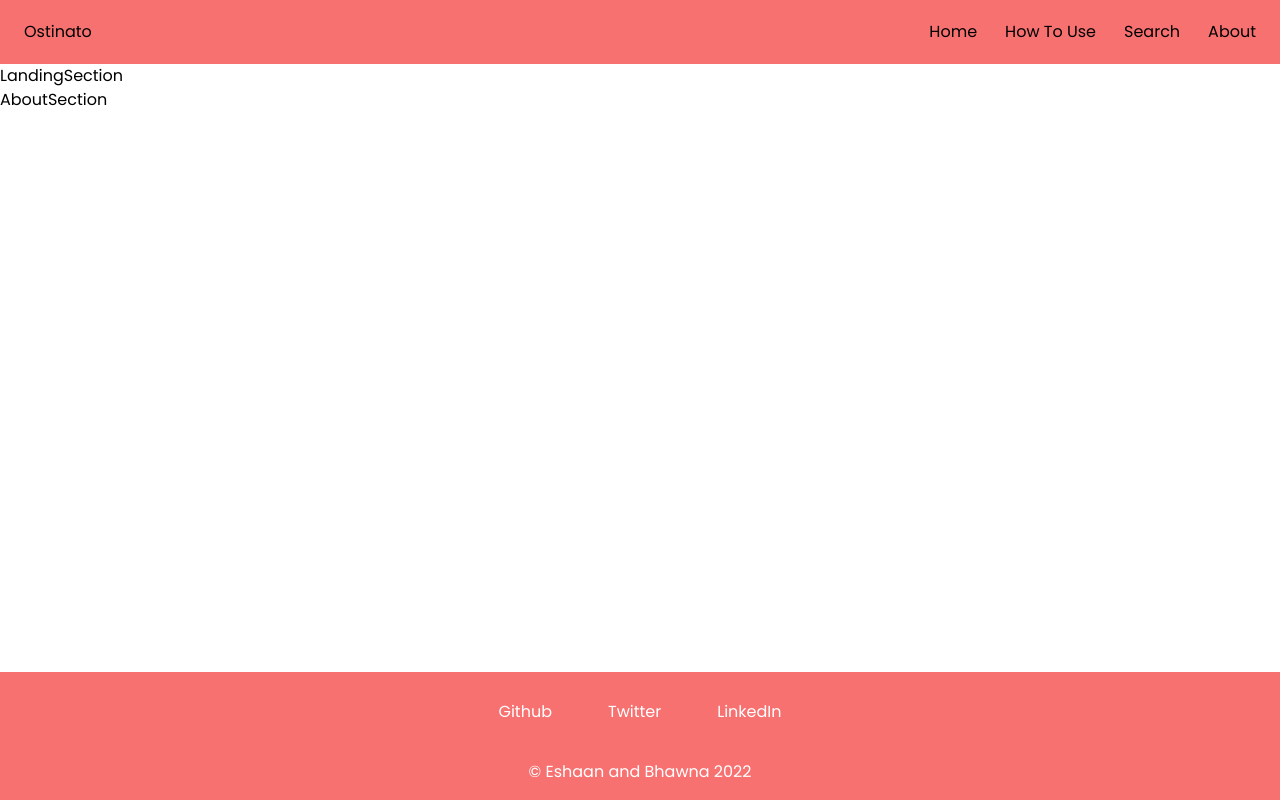
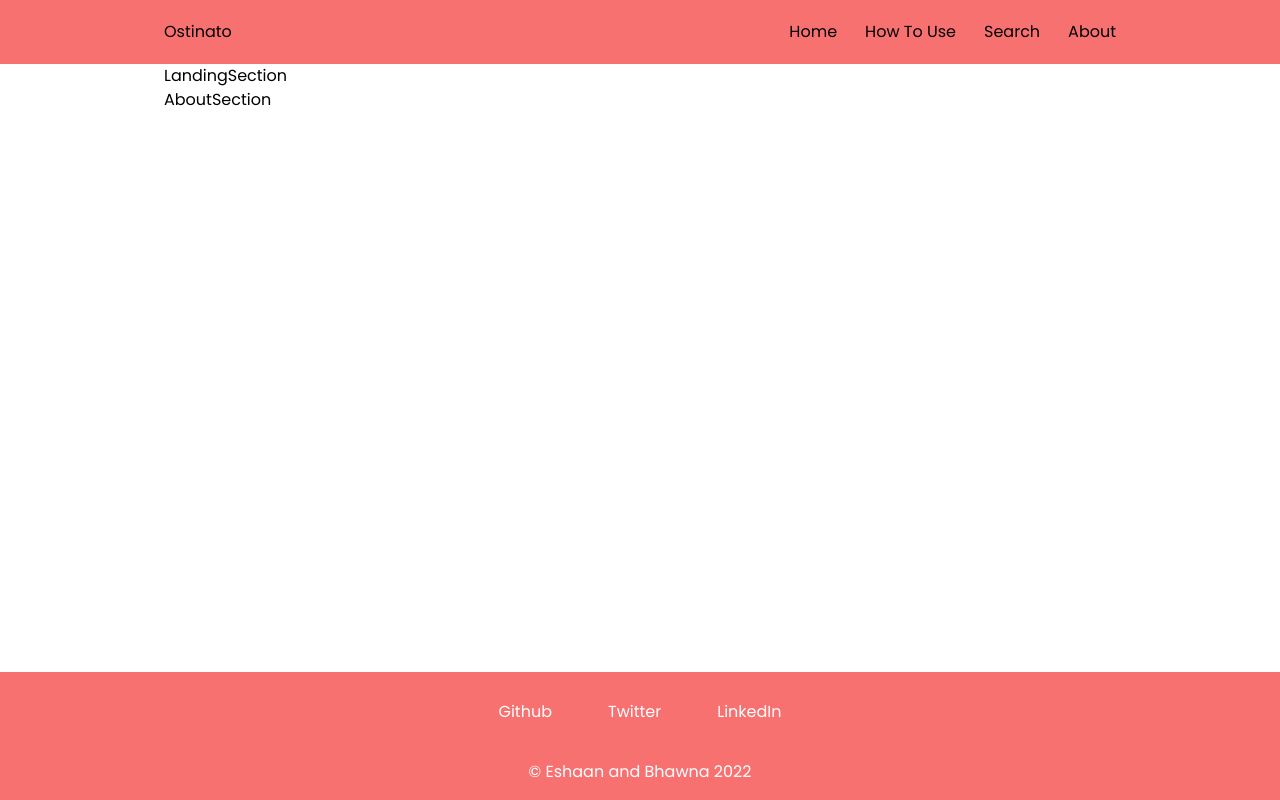
Before and after one commit to e-for-eshaan/ostinato, a Next.js app: page / in a window 1280 px wide. Built offline with nearby package versions, Linux system fonts and the light colour scheme.

Commit message:
fixed landing page, loop player

```diff
--- a/components/Controls/Controls.tsx
+++ b/components/Controls/Controls.tsx
@@ -7,6 +7,8 @@ interface ControlsProps {
   timeMap?: timeMapType[];
   v_id: string;
   seekFunc: (time: number, loop: number) => void;
+  loopSelected: number;
+  setSelectedLoop: (e: number) => void;
 }
 
 export const Controls: React.FC<ControlsProps> = ({
@@ -14,6 +16,8 @@ export const Controls: React.FC<ControlsProps> = ({
   timeMap,
   v_id,
   seekFunc,
+  loopSelected,
+  setSelectedLoop,
 }) => {
   const [selected, setSelected] = useState<number>(-1);
   const timeStampRef = useRef<any>();
@@ -190,6 +194,8 @@ export const Controls: React.FC<ControlsProps> = ({
               timeMap={timeMap}
               v_id={v_id}
               key={index}
+              loopSelected={loopSelected}
+              setSelectedLoop={setSelectedLoop}
             />
           );
         })}
--- a/components/Navbar/Navbar.tsx
+++ b/components/Navbar/Navbar.tsx
@@ -3,8 +3,9 @@ import React, { useState } from "react";
 export const Navbar = () => {
   const [expand, setExpand] = useState(false);
   return (
-    <nav>
-      <div className="bg-red-400 flex justify-between h-16 items-center px-6">
+    <nav className="bg-red-400">
+      <div className="max-w-[1000px] mx-auto">
+        <div className="flex justify-between h-16 items-center px-6">
           <div>Ostinato</div>
 
           <ul className="gap-7 hidden sm:flex">
@@ -35,6 +36,7 @@ export const Navbar = () => {
             </ul>
           </div>
         )}
+      </div>
     </nav>
   );
 };
--- /dev/null
+++ b/components/PageSection/PageSection.tsx
@@ -0,0 +1,9 @@
+import React from "react";
+
+interface PageSectionProps {
+  children: React.ReactNode;
+}
+
+export const PageSection: React.FC<PageSectionProps> = ({ children }) => {
+  return <section className="max-w-[1000px] px-6 mx-auto">{children}</section>;
+};
--- a/components/ProficiencyControl/ProficiencyControl.tsx
+++ b/components/ProficiencyControl/ProficiencyControl.tsx
@@ -10,13 +10,13 @@ export const ProficiencyControl: React.FC<ProficiencyProps> = ({
   setter,
 }) => {
   return (
-    <div className="flex flex-row gap-2 group">
+    <div className="flex flex-row gap-1 group">
       {[1, 2, 3, 4, 5].map((value) => {
         return (
           <div
             key={value}
             className={
-              "h-4 w-4 rounded-[50%] bg-yellow-300 hover:bg-red-400 hover:opacity-100 cursor-pointer transform duration-100 " +
+              "h-2.5 w-2.5 rounded-[50%] bg-yellow-300 hover:bg-red-400 hover:opacity-100 cursor-pointer transform duration-100 " +
               (value <= currentProficieny ? "opacity-100" : "opacity-20")
             }
             onClick={() => setter(value, index)}
--- a/components/TimeCard/TimeCard.tsx
+++ b/components/TimeCard/TimeCard.tsx
@@ -1,3 +1,4 @@
+import { useState } from "react";
 import { timeMapType } from "../../features/VideoPlayer/VideoPlayer";
 import { ProficiencyControl } from "../ProficiencyControl/ProficiencyControl";
 
@@ -11,6 +12,8 @@ interface TimeCardProps {
   v_id: string;
   setProficiency: (index: number, value: number) => void;
   seekFunc: (time: number, loop: number) => void;
+  loopSelected: number;
+  setSelectedLoop: (e: number) => void;
 }
 
 export const TimeCard: React.FC<TimeCardProps> = ({
@@ -23,13 +26,15 @@ export const TimeCard: React.FC<TimeCardProps> = ({
   v_id,
   setProficiency,
   seekFunc,
+  loopSelected,
+  setSelectedLoop,
 }) => {
   return (
-    <div className="mx-2 min-w-[150px] border my-5 flex relative animate-appear overflow-hidden ">
+    <div className="mx-2 border min-w-[100px] my-5 flex relative rounded-md overflow-hidden ">
       <div
         className={`${
           selected == index ? "bg-slate-200" : "bg-white"
-        } flex-col p-5 gap-1 items-center`}
+        } flex-col flex py-5 gap-1 items-center w-full justify-center`}
       >
         {selected != index && (
           <p
@@ -59,15 +64,19 @@ export const TimeCard: React.FC<TimeCardProps> = ({
         )}
         <button
           onClick={() => {
+            setSelectedLoop(index);
             seekFunc(item.timeStamp as number, item.loop as number);
           }}
-          className="bg-slate-400 p-2 rounded-xl"
+          className="bg-slate-400 p-2 rounded-md w-[80px] mt-1"
         >
           {item.timeStamp}
         </button>
 
-        <p>{item.description}</p>
+        <p className="text-[12px]">{item.description}</p>
 
+        {loopSelected > -1 && selected === index ? (
+          <div className="h-10 w-10 rounded-[50%] border-2 border-blue-500" />
+        ) : (
           <p
             className={item.loop != 0 ? "" : "opacity-0"}
             onClick={() => {
@@ -76,6 +85,7 @@ export const TimeCard: React.FC<TimeCardProps> = ({
           >
             ∞ {item.loop}s
           </p>
+        )}
         <ProficiencyControl
           currentProficieny={item.proficiency}
           setter={setProficiency}
--- a/components/index.ts
+++ b/components/index.ts
@@ -6,5 +6,6 @@ export { Layout } from "./Layout/Layout";
 export { Modal } from "./Modal/Modal";
 export { Navbar } from "./Navbar/Navbar";
 export { Piano } from "./Piano/Piano";
+export { PageSection } from "./PageSection/PageSection";
 export { ProficiencyControl } from "./ProficiencyControl/ProficiencyControl";
 export { TimeCard } from "./TimeCard/TimeCard";
--- a/features/AboutSection/AboutSection.tsx
+++ b/features/AboutSection/AboutSection.tsx
@@ -1,5 +1,6 @@
 import React from "react";
+import { PageSection } from "../../components";
 
 export const AboutSection = () => {
-  return <div>AboutSection</div>;
+  return <PageSection>AboutSection</PageSection>;
 };
--- a/features/LandingSection/LandingSection.tsx
+++ b/features/LandingSection/LandingSection.tsx
@@ -1,5 +1,6 @@
 import React from "react";
+import { PageSection } from "../../components";
 
 export const LandingSection = () => {
-  return <section>LandingSection</section>;
+  return <PageSection>LandingSection</PageSection>;
 };
--- a/features/VideoPlayer/VideoPlayer.tsx
+++ b/features/VideoPlayer/VideoPlayer.tsx
@@ -15,7 +15,7 @@ export type timeMapType = {
 
 export const VideoPlayer: React.FC<VideoPlayerProps> = ({ v_id, pathName }) => {
   const [timeMap, setTimeMap] = useState<timeMapType[] | undefined>();
-  const [selected, setSelected] = useState(-1);
+  const [selectedLoop, setSelectedLoop] = useState(-1);
   const ref = React.useRef<ReactPlayer>(null);
 
   useEffect(() => {
@@ -57,11 +57,9 @@ export const VideoPlayer: React.FC<VideoPlayerProps> = ({ v_id, pathName }) => {
 
   return (
     <section className="video-player" id="video-player">
+      <div className="w-full sm:max-w-[800px] aspect-video">
         {v_id && (
           <ReactPlayer
-          onPause={() => {
-            alert("paused");
-          }}
             ref={ref}
             url={pathName}
             playing
@@ -71,17 +69,19 @@ export const VideoPlayer: React.FC<VideoPlayerProps> = ({ v_id, pathName }) => {
                 playerVars: { showinfo: 1 },
               },
             }}
-          width="320px"
-          height="180px"
+            width="100%"
+            height="100%"
           />
         )}
-      <button onClick={() => ref.current?.seekTo(10)}>Seek to 00:10</button>
+      </div>
 
       <Controls
         seekFunc={seeker}
         v_id={v_id}
         setter={setTimeMap}
         timeMap={timeMap}
+        setSelectedLoop={setSelectedLoop}
+        loopSelected={selectedLoop}
       />
     </section>
   );
--- a/pages/[slug].tsx
+++ b/pages/[slug].tsx
@@ -12,17 +12,7 @@ const URLPage = () => {
   const ref = React.useRef<ReactPlayer>(null);
   return (
     <Layout>
-      {videoID}
       {videoID && <VideoPlayer pathName={pathname} v_id={videoID as string} />}
-      {/* <ReactPlayer
-        ref={ref}
-        url={pathname}
-        playing
-        controls
-        config={{ file: { attributes: { id: "audio-element" } } }}
-        width="320px"
-        height="180px"
-      /> */}
       <button onClick={() => ref.current?.seekTo(10)}>Seek to 00:10</button>
     </Layout>
   );
```
Lines whose indentation alone changed are shown as unchanged.
